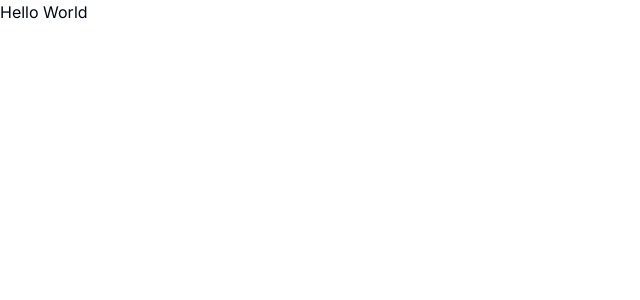
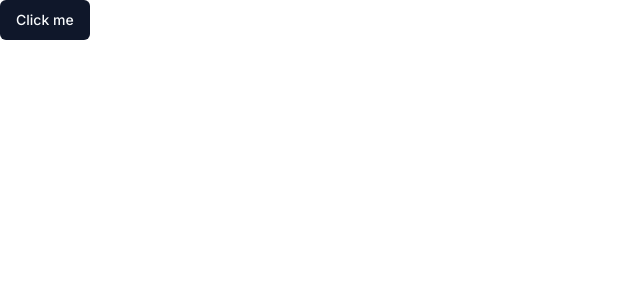
Before and after one commit to fredrickbernardonduru/docuchat, a Next.js app: page / in a window 1280 px wide. Shown: the top 300 px of the page, without its empty margins (0-640 px from the left). Built offline with nearby package versions, Linux system fonts and the light colour scheme.

Commit message:
Set up of .env

```diff
--- a/package.json
+++ b/package.json
@@ -9,6 +9,7 @@
     "lint": "next lint"
   },
   "dependencies": {
+    "@radix-ui/react-slot": "^1.0.2",
     "class-variance-authority": "^0.7.0",
     "clsx": "^2.1.0",
     "lucide-react": "^0.359.0",
--- a/src/app/page.tsx
+++ b/src/app/page.tsx
@@ -1,6 +1,7 @@
+import { Button } from "@/components/ui/button";
 
 export default function Home() {
   return (
-    <h1>Hello World</h1>
+    <Button>Click me</Button>
   );
 }
--- /dev/null
+++ b/src/components/ui/button.tsx
@@ -0,0 +1,56 @@
+import * as React from "react"
+import { Slot } from "@radix-ui/react-slot"
+import { cva, type VariantProps } from "class-variance-authority"
+
+import { cn } from "@/lib/utils"
+
+const buttonVariants = cva(
+  "inline-flex items-center justify-center whitespace-nowrap rounded-md text-sm font-medium ring-offset-background transition-colors focus-visible:outline-none focus-visible:ring-2 focus-visible:ring-ring focus-visible:ring-offset-2 disabled:pointer-events-none disabled:opacity-50",
+  {
+    variants: {
+      variant: {
+        default: "bg-primary text-primary-foreground hover:bg-primary/90",
+        destructive:
+          "bg-destructive text-destructive-foreground hover:bg-destructive/90",
+        outline:
+          "border border-input bg-background hover:bg-accent hover:text-accent-foreground",
+        secondary:
+          "bg-secondary text-secondary-foreground hover:bg-secondary/80",
+        ghost: "hover:bg-accent hover:text-accent-foreground",
+        link: "text-primary underline-offset-4 hover:underline",
+      },
+      size: {
+        default: "h-10 px-4 py-2",
+        sm: "h-9 rounded-md px-3",
+        lg: "h-11 rounded-md px-8",
+        icon: "h-10 w-10",
+      },
+    },
+    defaultVariants: {
+      variant: "default",
+      size: "default",
+    },
+  }
+)
+
+export interface ButtonProps
+  extends React.ButtonHTMLAttributes<HTMLButtonElement>,
+    VariantProps<typeof buttonVariants> {
+  asChild?: boolean
+}
+
+const Button = React.forwardRef<HTMLButtonElement, ButtonProps>(
+  ({ className, variant, size, asChild = false, ...props }, ref) => {
+    const Comp = asChild ? Slot : "button"
+    return (
+      <Comp
+        className={cn(buttonVariants({ variant, size, className }))}
+        ref={ref}
+        {...props}
+      />
+    )
+  }
+)
+Button.displayName = "Button"
+
+export { Button, buttonVariants }
```
Also changed, not shown: 2 other files (tests, documents, lock files or other folders).
